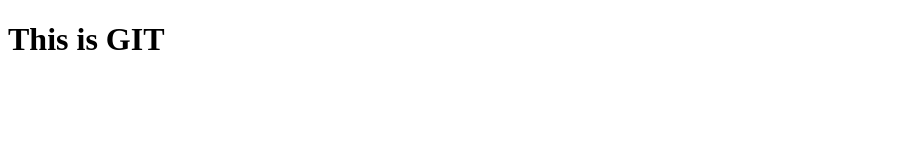
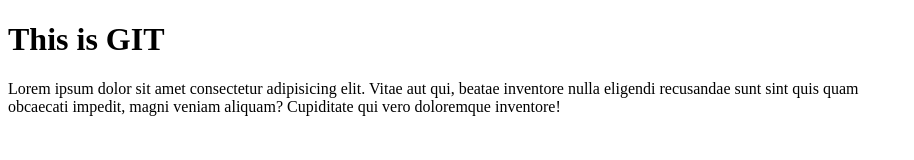
Before and after one commit to jay-i/learning-git, a plain HTML site: page Desktop/Git/index.html in a window 1280 px wide. Shown: the whole page, without its empty margins (0-914 px from the left). Drawn offline with Linux system fonts and the light colour scheme.

Commit message:
update added

```diff
--- a/Desktop/Git/index.html
+++ b/Desktop/Git/index.html
@@ -7,5 +7,6 @@
 </head>
 <body>
     <h1>This is GIT</h1>
+    <p>Lorem ipsum dolor sit amet consectetur adipisicing elit. Vitae aut qui, beatae inventore nulla eligendi recusandae sunt sint quis quam <br> obcaecati impedit, magni veniam aliquam? Cupiditate qui vero doloremque inventore!</p>
 </body>
 </html>
```
